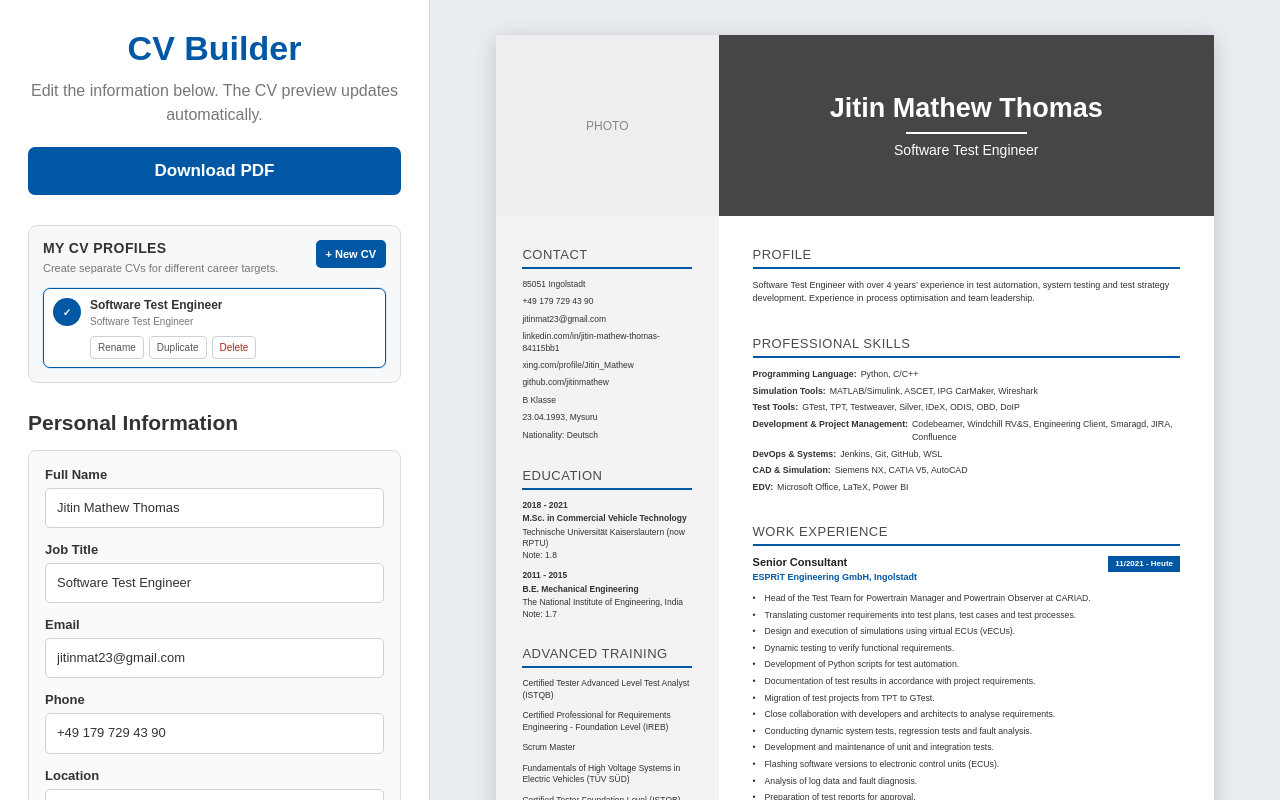
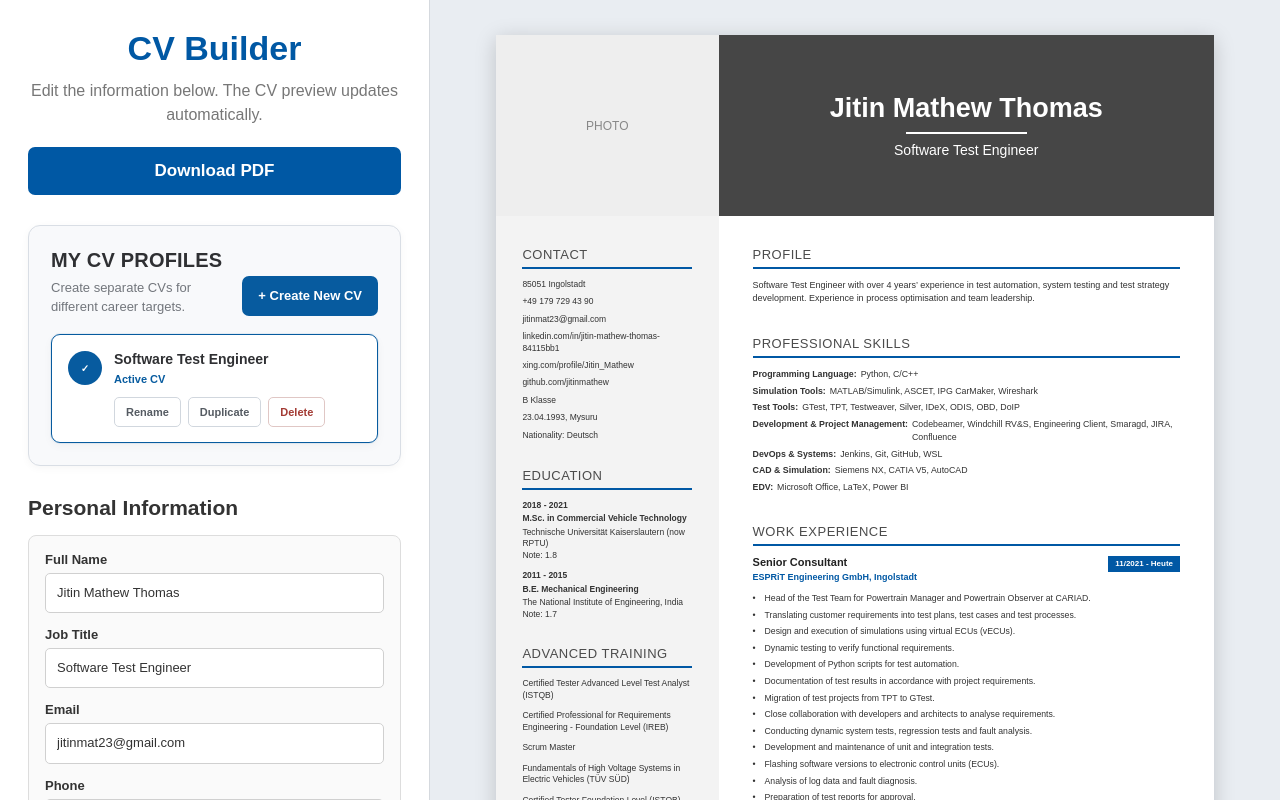
Before and after one commit to jitinmat23/Project_CV_Builder, a React (Vite) app: page / in a window 1280 px wide. Built offline with nearby package versions, Linux system fonts and the light colour scheme.

Commit message:
Slider updated and working

```diff
--- a/src/App.css
+++ b/src/App.css
@@ -698,151 +698,303 @@ textarea {
 }
 
 
-/* Multiple CV Profiles */
-.profile-manager {
-  margin-bottom: 28px;
-  padding: 14px;
-  border: 1px solid #d8dce1;
-  border-radius: 9px;
-  background: #f7f8fa;
+/* =========================================
+   EXPERIENCE / EDUCATION MOVE BUTTONS
+   ========================================= */
+
+.experience-actions {
+  display: flex;
+  align-items: center;
+  flex-wrap: wrap;
+  gap: 6px;
+  margin-top: 8px;
 }
 
-.profile-manager-header {
-  display: flex;
-  align-items: flex-start;
-  justify-content: space-between;
-  gap: 10px;
-  margin-bottom: 12px;
-}
-
-.profile-manager-header h2 {
-  margin: 0;
-  color: #333;
-  font-size: 14px;
-  letter-spacing: 0.4px;
-}
-
-.profile-manager-header p {
-  margin: 5px 0 0;
-  color: #777;
-  font-size: 11px;
-  line-height: 1.4;
-}
-
-.profile-create-button {
-  flex-shrink: 0;
-  padding: 8px 10px;
-  border: 0;
+.move-button {
+  display: inline-flex;
+  align-items: center;
+  justify-content: center;
+  width: 32px;
+  height: 30px;
+  padding: 0;
+  border: 1px solid #ccd1d7;
   border-radius: 5px;
-  background: #0058a4;
-  color: #fff;
-  font-size: 11px;
+  background: #fff;
+  color: #0058a4;
+  font-size: 17px;
   font-weight: 700;
+  line-height: 1;
   cursor: pointer;
 }
 
-.profile-list {
+.move-button:hover {
+  border-color: #0058a4;
+  background: #f2f7fb;
+}
+
+.experience-actions .delete-button {
+  margin-top: 0;
+}
+
+/* =========================================================
+   CV PROFILE MANAGER
+   ========================================================= */
+
+.editor .profile-manager {
+  width: 100%;
+  box-sizing: border-box;
+  margin: 0 0 30px;
+  padding: 22px;
+  border: 1px solid #d9dee5;
+  border-radius: 12px;
+  background: #f8f9fb;
+  box-shadow: 0 2px 8px rgba(0, 0, 0, 0.04);
+}
+
+.editor .profile-manager-header {
+  display: flex;
+  align-items: flex-end;
+  justify-content: space-between;
+  gap: 18px;
+  margin: 0 0 18px;
+}
+
+.editor .profile-manager-heading {
+  min-width: 0;
+}
+
+.editor .profile-manager-heading h2 {
+  margin: 0;
+  color: #2f3033;
+  font-size: 20px;
+  font-weight: 800;
+  line-height: 1.2;
+  letter-spacing: 0.2px;
+}
+
+.editor .profile-manager-heading p {
+  max-width: 420px;
+  margin: 7px 0 0;
+  color: #72767c;
+  font-size: 13px;
+  line-height: 1.45;
+}
+
+.editor .profile-create-button {
+  flex: 0 0 auto;
+  min-height: 40px;
+  padding: 0 16px;
+  border: 0;
+  border-radius: 7px;
+  background: #075b9f;
+  color: #ffffff;
+  font-family: inherit;
+  font-size: 13px;
+  font-weight: 700;
+  line-height: 40px;
+  cursor: pointer;
+  transition:
+    background 0.15s ease,
+    transform 0.15s ease,
+    box-shadow 0.15s ease;
+}
+
+.editor .profile-create-button:hover {
+  background: #064d87;
+  box-shadow: 0 3px 8px rgba(7, 91, 159, 0.2);
+}
+
+.editor .profile-create-button:active {
+  transform: translateY(1px);
+}
+
+.editor .profile-list {
   display: flex;
   flex-direction: column;
-  gap: 7px;
+  gap: 10px;
 }
 
-.profile-card {
-  border: 1px solid #d9dde2;
-  border-radius: 7px;
-  background: #fff;
+.editor .profile-card {
+  width: 100%;
+  box-sizing: border-box;
   overflow: hidden;
+  border: 1px solid #d9dee5;
+  border-radius: 9px;
+  background: #ffffff;
+  transition:
+    border-color 0.15s ease,
+    box-shadow 0.15s ease,
+    transform 0.15s ease;
 }
 
-.profile-card.active {
-  border-color: #0058a4;
-  box-shadow: 0 0 0 1px rgba(0, 88, 164, 0.12);
+.editor .profile-card:hover {
+  border-color: #b8c5d2;
+  box-shadow: 0 3px 10px rgba(0, 0, 0, 0.05);
 }
 
-.profile-select {
+.editor .profile-card.active {
+  border-color: #075b9f;
+  box-shadow:
+    0 0 0 1px rgba(7, 91, 159, 0.08),
+    0 3px 10px rgba(0, 0, 0, 0.04);
+}
+
+.editor .profile-select {
   display: flex;
   align-items: center;
   width: 100%;
-  padding: 9px;
+  min-width: 0;
+  box-sizing: border-box;
+  margin: 0;
+  padding: 15px 16px 11px;
   border: 0;
+  outline: none;
   background: transparent;
+  color: inherit;
+  font-family: inherit;
   text-align: left;
   cursor: pointer;
 }
 
-.profile-icon {
+.editor .profile-select:hover,
+.editor .profile-select:focus,
+.editor .profile-select:active {
+  background: transparent;
+  color: inherit;
+  box-shadow: none;
+}
+
+.editor .profile-icon {
   display: flex;
   align-items: center;
   justify-content: center;
-  flex: 0 0 28px;
-  width: 28px;
-  height: 28px;
-  margin-right: 9px;
+  flex: 0 0 34px;
+  width: 34px;
+  height: 34px;
+  margin-right: 12px;
   border-radius: 50%;
-  background: #e7edf3;
-  color: #0058a4;
+  background: #e9eef3;
+  color: #075b9f;
   font-size: 10px;
   font-weight: 800;
 }
 
-.profile-card.active .profile-icon {
-  background: #0058a4;
-  color: #fff;
+.editor .profile-card.active .profile-icon {
+  background: #075b9f;
+  color: #ffffff;
 }
 
-.profile-info {
+.editor .profile-info {
   display: flex;
   flex-direction: column;
   min-width: 0;
+  flex: 1;
 }
 
-.profile-info strong {
+.editor .profile-info strong {
+  display: block;
   overflow: hidden;
-  color: #333;
-  font-size: 12px;
+  margin: 0;
+  color: #2f3033;
+  font-size: 14px;
+  font-weight: 750;
   line-height: 1.3;
   text-overflow: ellipsis;
   white-space: nowrap;
 }
 
-.profile-info small {
-  margin-top: 2px;
-  overflow: hidden;
-  color: #777;
-  font-size: 10px;
-  text-overflow: ellipsis;
-  white-space: nowrap;
+.editor .profile-status {
+  display: block;
+  margin-top: 3px;
+  color: #075b9f;
+  font-size: 11px;
+  font-weight: 600;
+  line-height: 1.3;
 }
 
-.profile-actions {
+.editor .profile-actions {
   display: flex;
-  gap: 5px;
-  padding: 0 8px 8px 46px;
+  align-items: center;
+  flex-wrap: wrap;
+  gap: 7px;
+  margin: 0;
+  padding: 0 16px 15px 62px;
 }
 
-.profile-actions button {
-  padding: 5px 7px;
-  border: 1px solid #ccd1d7;
-  border-radius: 4px;
-  background: #fff;
-  color: #555;
-  font-size: 10px;
+.editor .profile-action {
+  min-height: 30px;
+  padding: 0 11px;
+  border: 1px solid #d1d7de;
+  border-radius: 5px;
+  background: #ffffff;
+  color: #555b62;
+  font-family: inherit;
+  font-size: 11px;
+  font-weight: 600;
+  line-height: 28px;
   cursor: pointer;
+  transition:
+    border-color 0.15s ease,
+    color 0.15s ease,
+    background 0.15s ease;
 }
 
-.profile-actions button:hover {
-  border-color: #0058a4;
-  color: #0058a4;
+.editor .profile-action:hover {
+  border-color: #075b9f;
+  color: #075b9f;
+  background: #f5f9fc;
 }
 
-.profile-actions .profile-delete {
-  color: #b3261e;
+.editor .profile-action.save {
+  border-color: #075b9f;
+  background: #075b9f;
+  color: #ffffff;
 }
 
-.profile-rename-input {
+.editor .profile-action.save:hover {
+  background: #064d87;
+  color: #ffffff;
+}
+
+.editor .profile-action.delete {
+  border-color: #e0c7c5;
+  color: #a33b34;
+}
+
+.editor .profile-action.delete:hover {
+  border-color: #c85b52;
+  background: #fff7f6;
+  color: #9b2f28;
+}
+
+.editor .profile-rename-input {
   width: 100%;
-  padding: 4px 6px;
-  border: 1px solid #0058a4;
-  border-radius: 4px;
-  font-size: 12px;
+  max-width: 360px;
+  box-sizing: border-box;
+  min-height: 34px;
+  padding: 5px 9px;
+  border: 1px solid #075b9f;
+  border-radius: 5px;
+  outline: none;
+  background: #ffffff;
+  color: #2f3033;
+  font-family: inherit;
+  font-size: 14px;
+  line-height: 22px;
+  box-shadow: 0 0 0 2px rgba(7, 91, 159, 0.08);
 }
+
+@media (max-width: 700px) {
+  .editor .profile-manager-header {
+    align-items: stretch;
+    flex-direction: column;
+  }
+
+  .editor .profile-create-button {
+    width: 100%;
+  }
+
+  .editor .profile-actions {
+    padding-left: 16px;
+  }
+}
--- a/src/components/editor/EducationEditor.tsx
+++ b/src/components/editor/EducationEditor.tsx
@@ -2,7 +2,12 @@ import { useCV } from '../../context/CVContext'
 import type { Education } from '../../types/cv'
 
 export default function EducationEditor() {
-  const { cv, updateEducations } = useCV()
+  const {
+    cv,
+    updateEducations,
+    moveEducationUp,
+    moveEducationDown,
+  } = useCV()
 
   function add() {
     updateEducations([
@@ -16,7 +21,11 @@ export default function EducationEditor() {
     ])
   }
 
-  function update(index: number, field: keyof Education, value: string) {
+  function update(
+    index: number,
+    field: keyof Education,
+    value: string
+  ) {
     const next = [...cv.educations]
     next[index] = { ...next[index], [field]: value }
     updateEducations(next)
@@ -28,7 +37,11 @@ export default function EducationEditor() {
 
   return (
     <div>
-      {cv.educations.map((education, index) => (
+      {cv.educations.map((education, index) => {
+        const isFirst = index === 0
+        const isLast = index === cv.educations.length - 1
+
+        return (
           <details className="editor-item" key={index} open={index === 0}>
             <summary>
               <div className="item-summary">
@@ -42,31 +55,81 @@ export default function EducationEditor() {
             </summary>
 
             <div className="item-body">
-            {(
-              [
-                ['degree', 'Degree'],
-                ['institution', 'Institution'],
-                ['dates', 'Dates'],
-                ['grade', 'Grade'],
-              ] as const
-            ).map(([field, label]) => (
-              <label key={field}>
-                {label}
+              <label>
+                Degree
                 <input
-                  value={education[field]}
-                  onChange={e => update(index, field, e.target.value)}
+                  value={education.degree}
+                  onChange={e => update(index, 'degree', e.target.value)}
                 />
               </label>
-            ))}
 
-            <button className="delete-button" onClick={() => remove(index)}>
+              <label>
+                Institution
+                <input
+                  value={education.institution}
+                  onChange={e =>
+                    update(index, 'institution', e.target.value)
+                  }
+                />
+              </label>
+
+              <label>
+                Dates
+                <input
+                  value={education.dates}
+                  onChange={e => update(index, 'dates', e.target.value)}
+                />
+              </label>
+
+              <label>
+                Grade
+                <input
+                  value={education.grade}
+                  onChange={e => update(index, 'grade', e.target.value)}
+                />
+              </label>
+
+              <div className="experience-actions">
+                {!isFirst && (
+                  <button
+                    type="button"
+                    className="move-button"
+                    onClick={() => moveEducationUp(index)}
+                    title="Move education up"
+                  >
+                    ↑
+                  </button>
+                )}
+
+                {!isLast && (
+                  <button
+                    type="button"
+                    className="move-button"
+                    onClick={() => moveEducationDown(index)}
+                    title="Move education down"
+                  >
+                    ↓
+                  </button>
+                )}
+
+                <button
+                  type="button"
+                  className="delete-button"
+                  onClick={() => remove(index)}
+                >
                   Delete Education
                 </button>
               </div>
+            </div>
           </details>
-      ))}
+        )
+      })}
 
-      <button className="add-section-button" onClick={add}>
+      <button
+        type="button"
+        className="add-section-button"
+        onClick={add}
+      >
         + Add Education
       </button>
     </div>
--- a/src/components/editor/ExperienceEditor.tsx
+++ b/src/components/editor/ExperienceEditor.tsx
@@ -2,7 +2,12 @@ import { useCV } from '../../context/CVContext'
 import type { Experience } from '../../types/cv'
 
 export default function ExperienceEditor() {
-  const { cv, updateExperiences } = useCV()
+  const {
+    cv,
+    updateExperiences,
+    moveExperienceUp,
+    moveExperienceDown,
+  } = useCV()
 
   function add() {
     updateExperiences([
@@ -16,7 +21,11 @@ export default function ExperienceEditor() {
     ])
   }
 
-  function update(index: number, field: keyof Experience, value: string) {
+  function update(
+    index: number,
+    field: keyof Experience,
+    value: string
+  ) {
     const next = [...cv.experiences]
 
     next[index] =
@@ -33,7 +42,11 @@ export default function ExperienceEditor() {
 
   return (
     <div>
-      {cv.experiences.map((experience, index) => (
+      {cv.experiences.map((experience, index) => {
+        const isFirst = index === 0
+        const isLast = index === cv.experiences.length - 1
+
+        return (
           <details className="editor-item" key={index} open={index === 0}>
             <summary>
               <div className="item-summary">
@@ -84,14 +97,47 @@ export default function ExperienceEditor() {
                 />
               </label>
 
-            <button className="delete-button" onClick={() => remove(index)}>
+              <div className="experience-actions">
+                {!isFirst && (
+                  <button
+                    type="button"
+                    className="move-button"
+                    onClick={() => moveExperienceUp(index)}
+                    title="Move experience up"
+                  >
+                    ↑
+                  </button>
+                )}
+
+                {!isLast && (
+                  <button
+                    type="button"
+                    className="move-button"
+                    onClick={() => moveExperienceDown(index)}
+                    title="Move experience down"
+                  >
+                    ↓
+                  </button>
+                )}
+
+                <button
+                  type="button"
+                  className="delete-button"
+                  onClick={() => remove(index)}
+                >
                   Delete Experience
                 </button>
               </div>
+            </div>
           </details>
-      ))}
+        )
+      })}
 
-      <button className="add-section-button" onClick={add}>
+      <button
+        type="button"
+        className="add-section-button"
+        onClick={add}
+      >
         + Add Experience
       </button>
     </div>
--- a/src/components/editor/ProfileManager.tsx
+++ b/src/components/editor/ProfileManager.tsx
@@ -19,8 +19,6 @@ export default function ProfileManager() {
     useState('')
 
   function handleCreate() {
-    // Create immediately.
-    // The new CV will become active automatically.
     createProfile('New CV')
   }
 
@@ -33,21 +31,13 @@ export default function ProfileManager() {
   }
 
   function saveRename() {
-    if (!renameId) {
-      return
-    }
+    if (!renameId) return
 
-    const name =
-      renameValue.trim()
+    const name = renameValue.trim()
 
-    if (!name) {
-      return
-    }
+    if (!name) return
 
-    renameProfile(
-      renameId,
-      name
-    )
+    renameProfile(renameId, name)
 
     setRenameId(null)
     setRenameValue('')
@@ -62,18 +52,13 @@ export default function ProfileManager() {
     <section className="profile-manager">
 
       <div className="profile-manager-header">
-
-        <div>
-
-          <h2>
-            MY CV PROFILES
-          </h2>
+        <div className="profile-manager-heading">
+          <h2>MY CV PROFILES</h2>
 
           <p>
-            Create separate CVs for
-            different career targets.
+            Create separate CVs for different
+            career targets.
           </p>
-
         </div>
 
         <button
@@ -81,30 +66,22 @@ export default function ProfileManager() {
           className="profile-create-button"
           onClick={handleCreate}
         >
-          + New CV
+          + Create New CV
         </button>
-
       </div>
 
       <div className="profile-list">
-
         {profiles.map(profile => {
-
           const isActive =
-            profile.id ===
-            activeProfileId
+            profile.id === activeProfileId
 
           const isRenaming =
-            renameId ===
-            profile.id
+            renameId === profile.id
 
           return (
-
-            <div
+            <article
               className={`profile-card ${
-                isActive
-                  ? 'active'
-                  : ''
+                isActive ? 'active' : ''
               }`}
               key={profile.id}
             >
@@ -113,102 +90,74 @@ export default function ProfileManager() {
                 type="button"
                 className="profile-select"
                 onClick={() =>
-                  selectProfile(
-                    profile.id
-                  )
+                  selectProfile(profile.id)
                 }
               >
-
                 <span className="profile-icon">
-
-                  {isActive
-                    ? '✓'
-                    : 'CV'}
-
+                  {isActive ? '✓' : 'CV'}
                 </span>
 
                 <span className="profile-info">
-
                   {isRenaming ? (
-
                     <input
                       autoFocus
                       className="profile-rename-input"
-                      value={
-                        renameValue
-                      }
-                      onChange={e =>
+                      value={renameValue}
+                      onChange={event =>
                         setRenameValue(
-                          e.target.value
+                          event.target.value
                         )
                       }
-                      onClick={e =>
-                        e.stopPropagation()
+                      onClick={event =>
+                        event.stopPropagation()
                       }
-                      onKeyDown={e => {
-
-                        if (
-                          e.key ===
-                          'Enter'
-                        ) {
+                      onKeyDown={event => {
+                        if (event.key === 'Enter') {
                           saveRename()
                         }
 
-                        if (
-                          e.key ===
-                          'Escape'
-                        ) {
+                        if (event.key === 'Escape') {
                           cancelRename()
                         }
-
                       }}
                     />
-
                   ) : (
-
                     <strong>
                       {profile.name}
                     </strong>
-
                   )}
 
-                  <small>
-                    {profile.cv.personal.jobTitle ||
-                      'CV profile'}
-                  </small>
-
+                  {isActive && (
+                    <small className="profile-status">
+                      Active CV
+                    </small>
+                  )}
                 </span>
-
               </button>
 
               <div className="profile-actions">
-
                 {isRenaming ? (
-
                   <>
                     <button
                       type="button"
-                      onClick={
-                        saveRename
-                      }
+                      className="profile-action save"
+                      onClick={saveRename}
                     >
                       Save
                     </button>
 
                     <button
                       type="button"
-                      onClick={
-                        cancelRename
-                      }
+                      className="profile-action"
+                      onClick={cancelRename}
                     >
                       Cancel
                     </button>
                   </>
-
                 ) : (
-
                   <button
                     type="button"
+                    className="profile-action"
                     onClick={() =>
                       startRename(
                         profile.id,
@@ -218,15 +167,13 @@ export default function ProfileManager() {
                   >
                     Rename
                   </button>
-
                 )}
 
                 <button
                   type="button"
+                  className="profile-action"
                   onClick={() =>
-                    duplicateProfile(
-                      profile.id
-                    )
+                    duplicateProfile(profile.id)
                   }
                 >
                   Duplicate
@@ -234,24 +181,18 @@ export default function ProfileManager() {
 
                 <button
                   type="button"
-                  className="profile-delete"
+                  className="profile-action delete"
                   onClick={() =>
-                    deleteProfile(
-                      profile.id
-                    )
+                    deleteProfile(profile.id)
                   }
                 >
                   Delete
                 </button>
-
               </div>
 
-            </div>
-
+            </article>
           )
-
         })}
-
       </div>
 
     </section>
```
Also changed, not shown: src/context/CVContext.tsx (+80 -0 lines), src/utils/pdf.ts (+6 -1 lines), 1 other file (tests, documents, lock files or other folders). Lines whose indentation alone changed are shown as unchanged.
